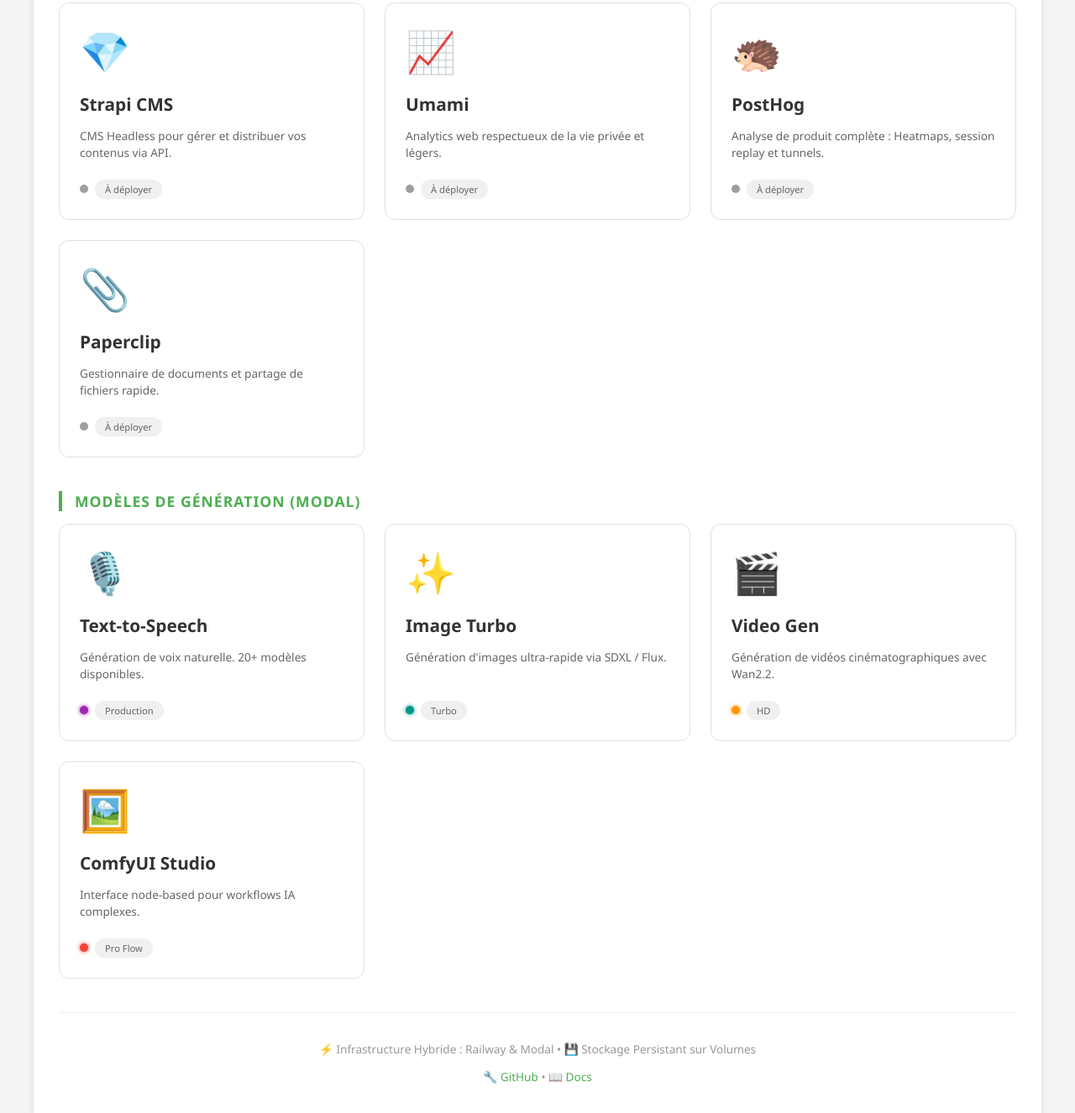
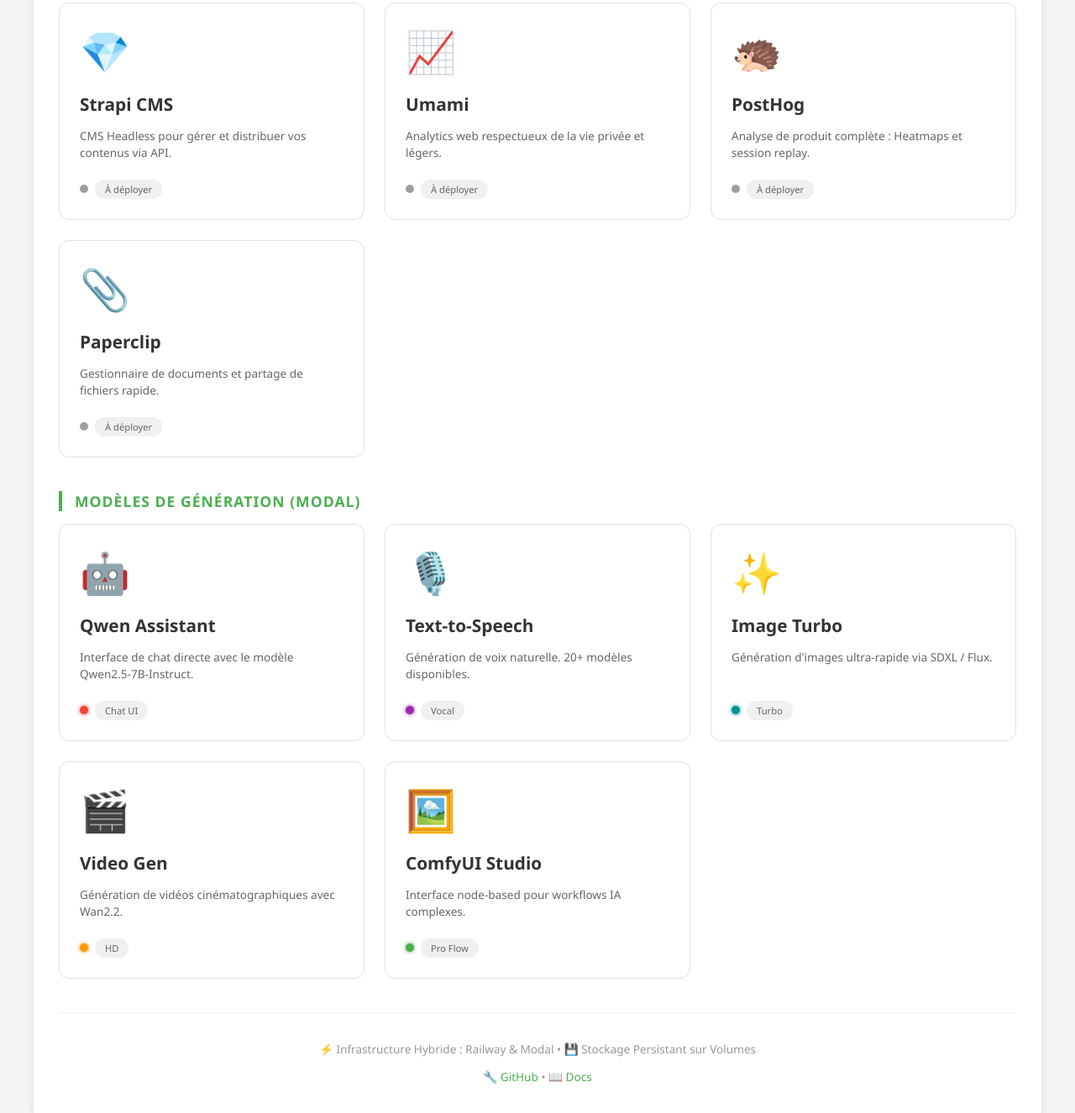
Before and after one commit to zied98/Modal-Models, a plain HTML site: page index.html in a window 1280 px wide. Shown: the part 1492-2818 px from the top of the page at 84% size. Drawn offline with Linux system fonts and the light colour scheme.

Commit message:
Mise à jour du Dashboard avec tout

```diff
--- a/index.html
+++ b/index.html
@@ -217,7 +217,7 @@
             <a href="#" class="card">
                 <div class="card-icon">🦔</div>
                 <h2>PostHog</h2>
-                <p>Analyse de produit complète : Heatmaps, session replay et tunnels.</p>
+                <p>Analyse de produit complète : Heatmaps et session replay.</p>
                 <div><span class="status-dot dot-gray"></span><span class="card-badge">À déployer</span></div>
             </a>
 
@@ -230,15 +230,23 @@
             </a>
         </div>
 
-        <!-- SECTION 4: GÉNÉRATION MODAL -->
+        <!-- SECTION 4: GÉNÉRATION & LLM MODAL -->
         <h2 class="section-title">Modèles de Génération (Modal)</h2>
         <div class="grid">
+            <!-- Qwen Chat UI -->
+            <a href="llm/llm_ui.html" class="card">
+                <div class="card-icon">🤖</div>
+                <h2>Qwen Assistant</h2>
+                <p>Interface de chat directe avec le modèle Qwen2.5-7B-Instruct.</p>
+                <div><span class="status-dot dot-red"></span><span class="card-badge">Chat UI</span></div>
+            </a>
+
             <!-- TTS -->
             <a href="tts/tts_ui.html" class="card">
                 <div class="card-icon">🎙️</div>
                 <h2>Text-to-Speech</h2>
                 <p>Génération de voix naturelle. 20+ modèles disponibles.</p>
-                <div><span class="status-dot dot-purple"></span><span class="card-badge">Production</span></div>
+                <div><span class="status-dot dot-purple"></span><span class="card-badge">Vocal</span></div>
             </a>
 
             <!-- Text-to-Image -->
@@ -262,7 +270,7 @@
                 <div class="card-icon">🖼️</div>
                 <h2>ComfyUI Studio</h2>
                 <p>Interface node-based pour workflows IA complexes.</p>
-                <div><span class="status-dot dot-red"></span><span class="card-badge">Pro Flow</span></div>
+                <div><span class="status-dot dot-green"></span><span class="card-badge">Pro Flow</span></div>
             </a>
         </div>
 
```
